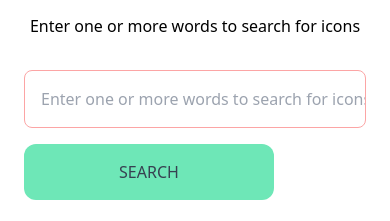
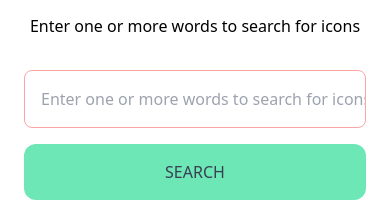
Before and after one commit to digidem/mapeo-icons, a Nuxt app: page / in a window 390 px wide. Shown: the part 623-844 px from the top of the page. Built offline with nearby package versions, Linux system fonts and the light colour scheme.

Commit message:
feat: centralize search button on mobile devices
- Change button width to full-width on mobile (w-full) and 250px on desktop (md:w-250px)
- Add items-center to form flex container for better vertical alignment
- Improve mobile UI/UX by centering the search button

```diff
--- a/components/Search.vue
+++ b/components/Search.vue
@@ -44,7 +44,7 @@
         <div class="border-t border-dashed mt-4 pt-4">
           <p class="pb-8 text-center">{{ $t("enter-search") }}</p>
           <form
-            class="text-gray-800 flex flex-col md:flex-row flex-nowrap md:justify-between"
+            class="text-gray-800 flex flex-col md:flex-row flex-nowrap md:justify-between items-center"
             @submit.prevent="handleSearch"
           >
             <input
@@ -58,7 +58,7 @@
             <button
               type="submit"
               :disabled="loading"
-              class="w-250px uppercase bg-green-400 text-gray-700 py-4 px-8 mt-4 md:mt-0 rounded-xl md:rounded-none md:rounded-r-lg"
+              class="w-full md:w-250px uppercase bg-green-400 text-gray-700 py-4 px-8 mt-4 md:mt-0 rounded-xl md:rounded-none md:rounded-r-lg"
             >
               {{ $t(loading ? "loading" : "search") }}
             </button>
```
